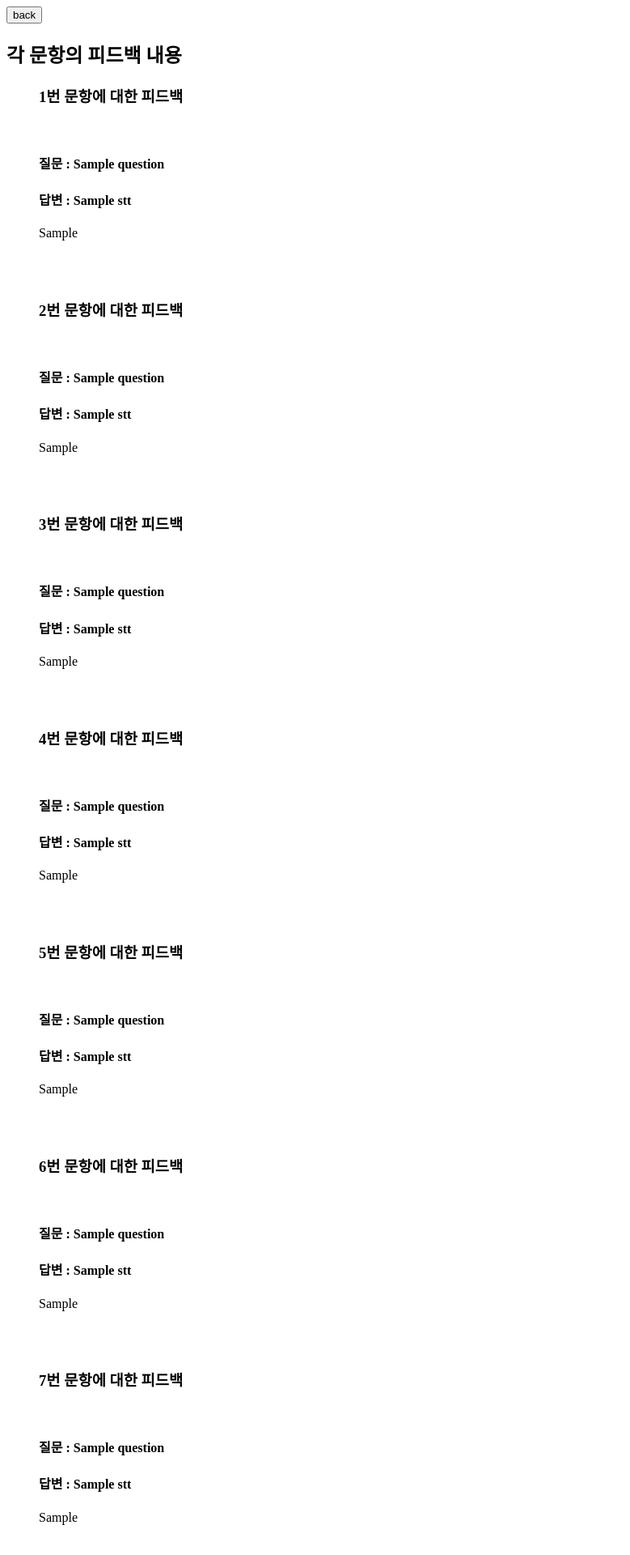
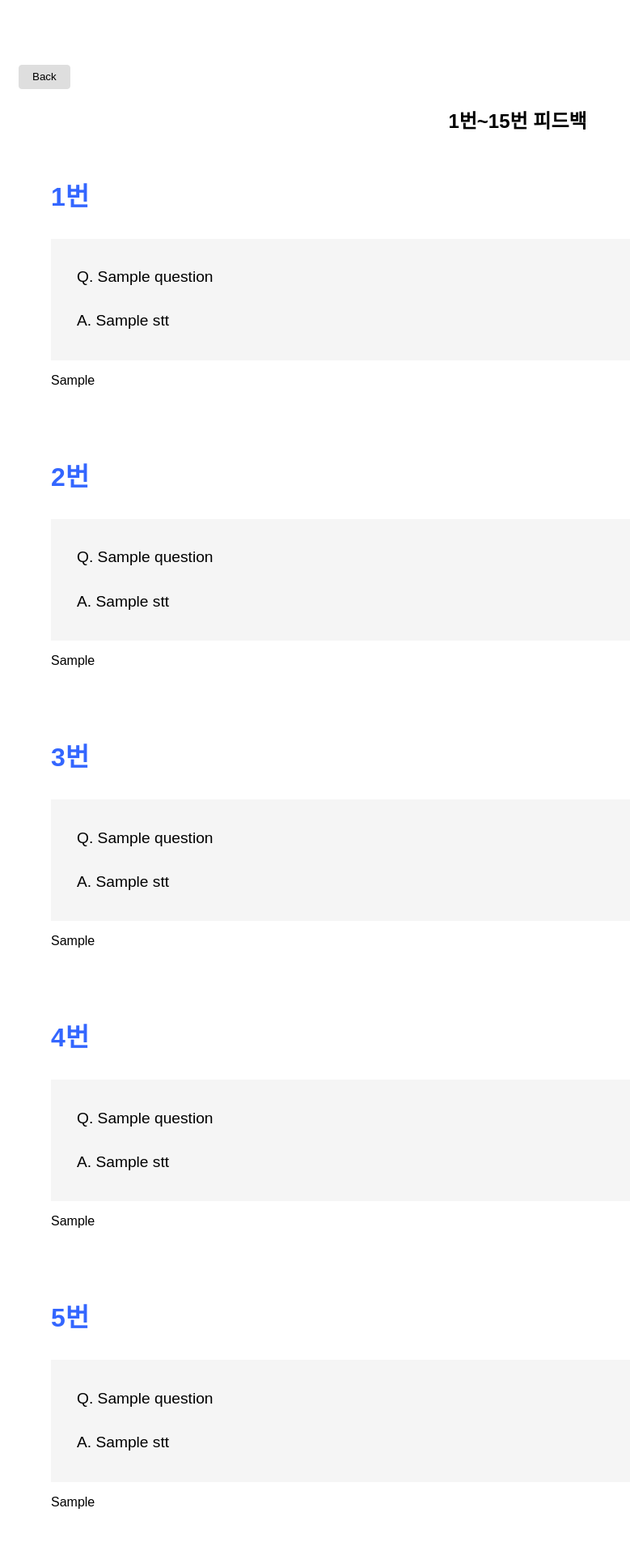
Before and after one commit to hyeongjinnnnn/opic-automatic-grading, a Flask app: template templates/feedback_page.html in a window 1280 px wide. Shown: the top 1920 px of the page at 81% size, without its empty margins (0-779 px from the left). Run offline with Flask 3, Linux system fonts and the light colour scheme; the template is opened without the code that fills it: most values are stand-ins (such as "Sample title", 1, 10 or a date in 2020); some web fonts are replaced.

Commit message:
Modify feedback page stylesheet

```diff
--- a/static/feedback_page.css
+++ b/static/feedback_page.css
@@ -1,3 +1,66 @@
+@font-face {
+    font-family: 'Pretendard';
+    src: url('https://fastly.jsdelivr.net/gh/Project-Noonnu/noonfonts_2107@1.1/Pretendard-Regular.woff') format('woff');
+    font-weight: 400;
+    font-style: normal;
+}
+
+@font-face {
+    font-family: 'Pretendard';
+    src: url('https://fastly.jsdelivr.net/gh/Project-Noonnu/noonfonts_2107@1.1/Pretendard-Bold.woff') format('woff');
+    font-weight: 700;
+    font-style: normal;
+}
+
+* {
+    font-family: 'Pretendard', sans-serif;
+}
+
+.content {
+    height: 80%;
+    padding-right: 15px;
+    padding-left: 15px;
+    margin-right: auto !important;
+    margin-left: auto !important;
+    max-width: 80rem;
+    min-width: 68rem;
+    display: flex;
+    flex-direction: column;
+    margin-right: -15px;
+    margin-left: -15px;
+    position: relative;
+    margin-top: 5rem;
+}
+
+input[type=button] {
+    padding: 0.4rem 1rem;
+    background-color: #dedede;
+    border: 1px solid #dedede;
+    border-radius: 4px;
+}
+
+h2 {
+    text-align: center;
+    font-size: 1.5em;
+}
+
+h3 {
+    color: #36f;
+    font-size: 2rem;
+    display: block;
+}
+
 ul {
     list-style-type: none;
 }
+
+.feedback-qna {
+    padding: .5rem 2rem;
+    background-color: #f5f5f5;
+}
+
+h4 {
+    font-size: 1.2rem;
+    font-weight: 500;
+    line-height: 1.5;
+}
--- a/templates/feedback_page.html
+++ b/templates/feedback_page.html
@@ -7,22 +7,28 @@
 <link rel="stylesheet" href="{{ url_for('static',filename='feedback_page.css') }}">
 </head>
 <body>
-<div class="container">
+<div class="content">
     <form id="return-score-form" action="/show_score" method="post">
         <form>
-            <input type="button" value="back" onclick="history.back()">
+            <input type="button" value="Back" onclick="history.back()">
         </form>
-        <h2> 각 문항의 피드백 내용 </h2>
+        <h2> 1번~15번 피드백 </h2>
+        <div class="feedback-section">
             <ul>
                 {% for i in range(15) %}
                     <li>
-                    <h3>{{ i + 1 }}번 문항에 대한 피드백</h3><br>
-                    <h4>질문 : {{ questions[i] }}</h4>
-                    <h4>답변 : {{ stt[i] }}</h4>
+                        <h3>{{ i + 1 }}번</h3>
+                        <div class="feedback-qna">
+                            <h4 class="question">Q.  {{ questions[i] }}</h4>
+                            <h4 class="answer">A.  {{ stt[i] }}</h4>
+                        </div>
+                        <div class="feedback-output">
                             <p>{{ feedbackOutput[i]|replace('\n', '<br>')|safe }}</p><br><br>
+                        </div>
                     </li>
                 {% endfor %}
             </ul>
+        </div>
     </form>
 </div>
 </body>
```
Also changed, not shown: static/show_score_page.css (+19 -0 lines). Lines whose indentation alone changed are shown as unchanged.
